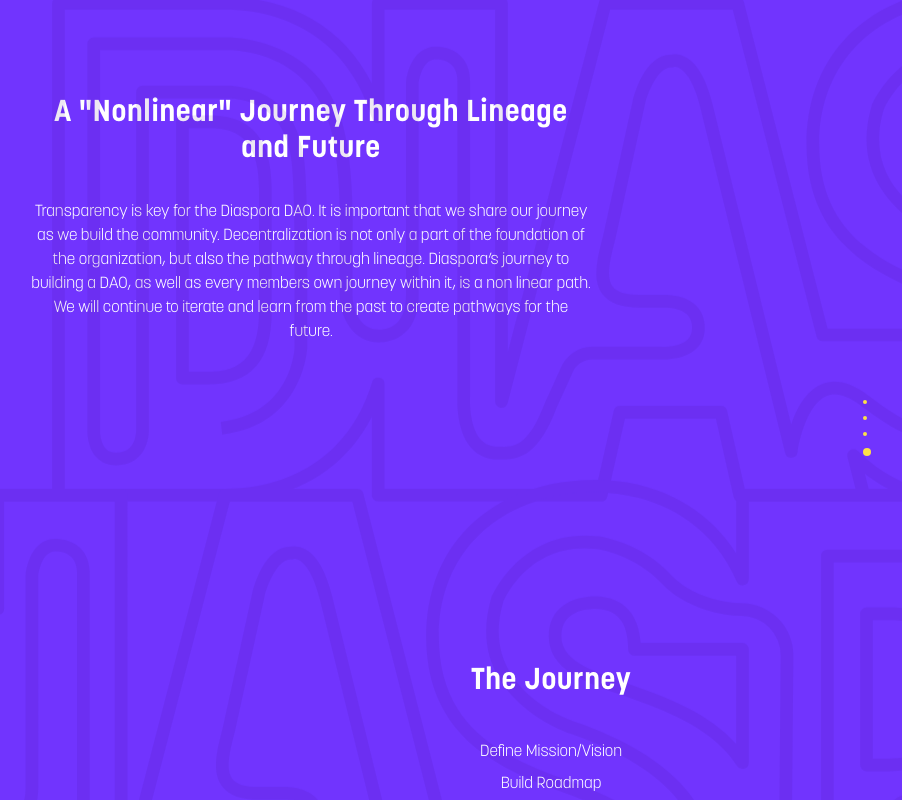
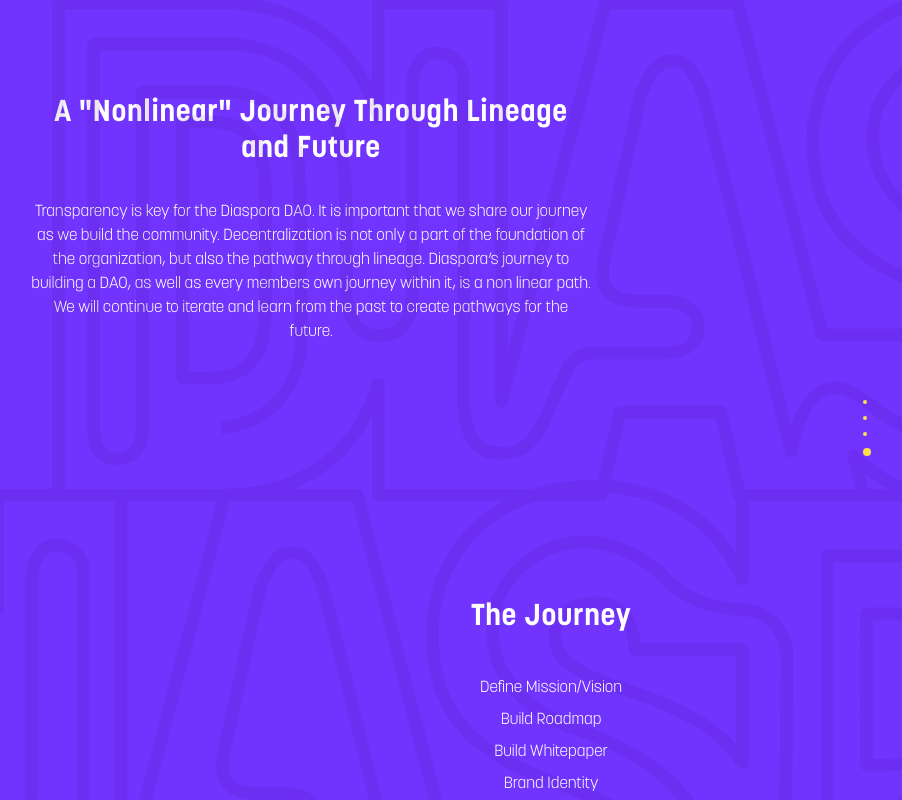
Before and after one commit to diaspora-labs/diaspora-site, a Next.js app: page /roadmap in a window 1280 px wide. Shown: the top 800 px of the page, without its empty margins (329-1231 px from the left). Built offline with nearby package versions, Linux system fonts and the light colour scheme.

Commit message:
change padding to med screen

```diff
--- a/pages/roadmap.tsx
+++ b/pages/roadmap.tsx
@@ -143,7 +143,7 @@ const Roadmap = () => {
               >
                 <div className={isMobile ? "" : isEven ? "md:ml-24" : "md:mr-24"}>
                   <Flip left={isOdd} right={isEven}>
-                    <p className={"max-w-2xl p-8 pt-24 text-center text-3xl font-bold tracking-wide text-white"}>
+                    <p className={"max-w-2xl md:p-8 pt-24 text-center text-3xl font-bold tracking-wide text-white"}>
                       {item.title}
                     </p>
                   </Flip>
```
